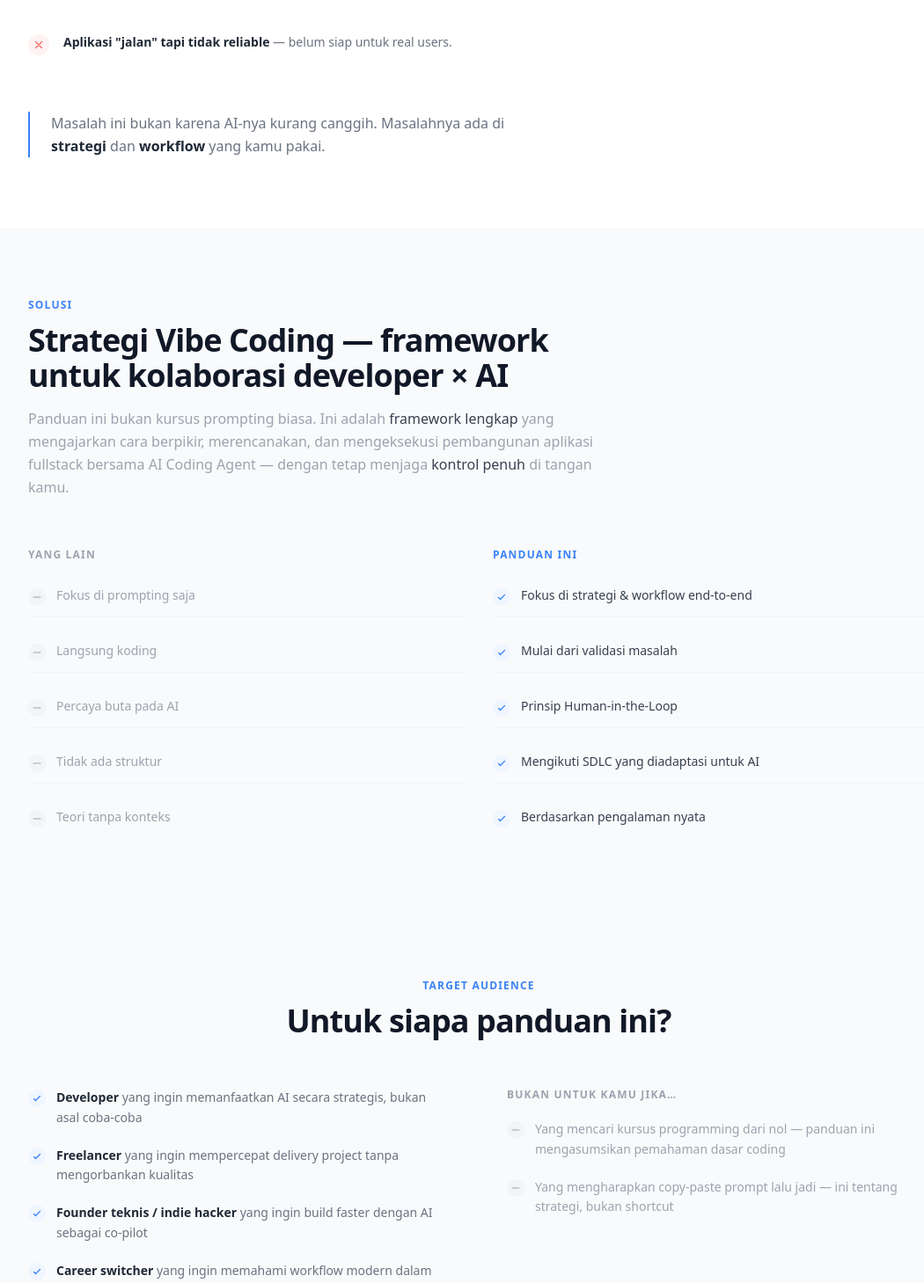
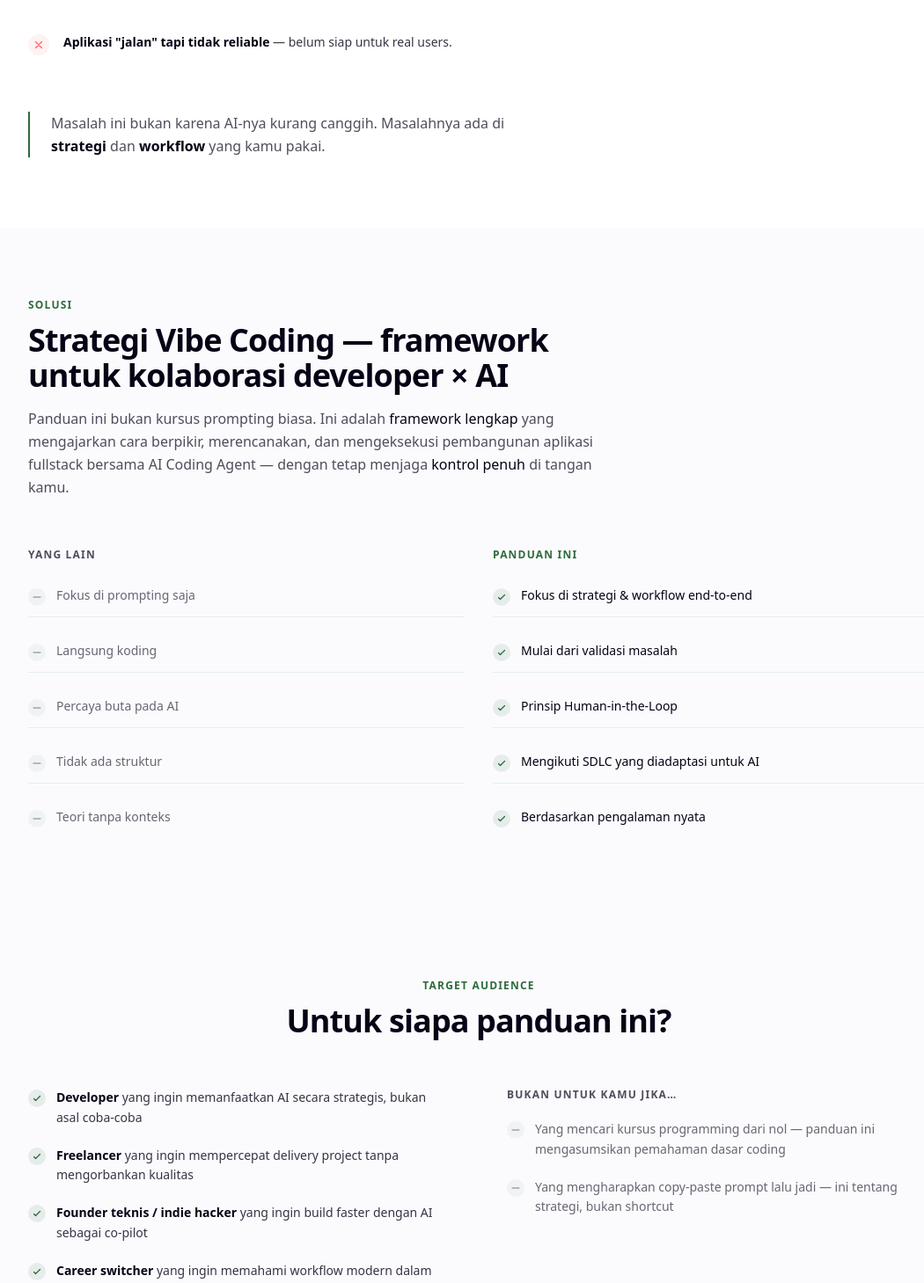
Before and after one commit to hellodit/mahirvibecoding.com, a Nuxt app: page / in a window 1280 px wide. Shown: the part 1141-2600 px from the top of the page at 88% size, without its empty margins (96-1146 px from the left). Built offline with nearby package versions, Linux system fonts and the light colour scheme.

Commit message:
style: Update component styles and background colors across the application for improved visual consistency and readability.

```diff
--- a/app/app.vue
+++ b/app/app.vue
@@ -1,5 +1,5 @@
 <template>
-  <div class="font-sans antialiased text-gray-900 bg-gray-50">
+  <div class="font-sans antialiased text-text bg-background">
     <AnnouncementBar @dismissed="announcementVisible = false" />
     <NavBar :announcement-visible="announcementVisible" />
     <main>
--- a/app/components/FooterSection.vue
+++ b/app/components/FooterSection.vue
@@ -1,13 +1,13 @@
 <template>
-  <footer class="py-12 px-6 border-t border-gray-800 bg-gray-900">
+  <footer class="py-12 px-6 border-t border-white/10 bg-primary">
     <div class="max-w-5xl mx-auto">
       <div class="flex flex-col md:flex-row items-center justify-between gap-4">
         <div class="flex items-center gap-3">
           <span class="text-sm font-bold text-white">MahirVibeCoding</span>
-          <span class="text-gray-700">·</span>
-          <span class="text-xs text-gray-400">Strategi Vibe Coding untuk Membangun Aplikasi Fullstack</span>
+          <span class="text-white/50">·</span>
+          <span class="text-xs text-white/80">Strategi Vibe Coding untuk Membangun Aplikasi Fullstack</span>
         </div>
-        <p class="text-xs text-gray-500">© 2026. All rights reserved.</p>
+        <p class="text-xs text-white/60">© 2026. All rights reserved.</p>
       </div>
     </div>
   </footer>
--- a/app/components/ProblemSection.vue
+++ b/app/components/ProblemSection.vue
@@ -3,8 +3,8 @@
     <div class="max-w-5xl mx-auto">
       <!-- Header -->
       <div class="max-w-2xl mb-14 reveal">
-        <p class="text-xs font-semibold text-blue-500 uppercase tracking-widest mb-3">Masalah</p>
-        <h2 class="text-3xl md:text-4xl font-bold text-gray-900 leading-tight tracking-tight">
+        <p class="text-xs font-semibold text-primary uppercase tracking-widest mb-3">Masalah</p>
+        <h2 class="text-3xl md:text-4xl font-bold text-text leading-tight tracking-tight">
           Kenapa banyak developer gagal memanfaatkan AI untuk coding?
         </h2>
       </div>
@@ -22,18 +22,18 @@
               <path stroke-linecap="round" stroke-linejoin="round" d="M6 18L18 6M6 6l12 12" />
             </svg>
           </div>
-          <p class="text-sm text-gray-500 leading-relaxed">
-            <span class="font-semibold text-gray-800">{{ point.bold }}</span> {{ point.rest }}
+          <p class="text-sm text-text/80 leading-relaxed">
+            <span class="font-semibold text-text">{{ point.bold }}</span> {{ point.rest }}
           </p>
         </div>
       </div>
 
       <!-- Transition -->
-      <div class="reveal border-l-2 border-blue-500 pl-6 max-w-xl">
-        <p class="text-base text-gray-500 leading-relaxed">
+      <div class="reveal border-l-2 border-primary pl-6 max-w-xl">
+        <p class="text-base text-text/70 leading-relaxed">
           Masalah ini bukan karena AI-nya kurang canggih. Masalahnya ada di
-          <span class="font-semibold text-gray-800">strategi</span> dan
-          <span class="font-semibold text-gray-800">workflow</span> yang kamu pakai.
+          <span class="font-semibold text-text">strategi</span> dan
+          <span class="font-semibold text-text">workflow</span> yang kamu pakai.
         </p>
       </div>
     </div>
--- a/app/components/SolutionSection.vue
+++ b/app/components/SolutionSection.vue
@@ -1,18 +1,18 @@
 <template>
-  <section id="solution" class="py-20 px-6 bg-gray-50">
+  <section id="solution" class="py-20 px-6 bg-background">
     <div class="max-w-5xl mx-auto">
       <!-- Header -->
       <div class="max-w-2xl mb-14 reveal">
-        <p class="text-xs font-semibold text-blue-500 uppercase tracking-widest mb-3">Solusi</p>
-        <h2 class="text-3xl md:text-4xl font-bold text-gray-900 leading-tight tracking-tight mb-4">
+        <p class="text-xs font-semibold text-primary uppercase tracking-widest mb-3">Solusi</p>
+        <h2 class="text-3xl md:text-4xl font-bold text-text leading-tight tracking-tight mb-4">
           Strategi Vibe Coding — framework untuk kolaborasi developer × AI
         </h2>
-        <p class="text-base text-gray-400 leading-relaxed">
+        <p class="text-base text-text/70 leading-relaxed">
           Panduan ini bukan kursus prompting biasa. Ini adalah
-          <span class="text-gray-700 font-medium">framework lengkap</span>
+          <span class="text-text font-medium">framework lengkap</span>
           yang mengajarkan cara berpikir, merencanakan, dan mengeksekusi pembangunan aplikasi fullstack
           bersama AI Coding Agent — dengan tetap menjaga
-          <span class="text-gray-700 font-medium">kontrol penuh</span> di tangan kamu.
+          <span class="text-text font-medium">kontrol penuh</span> di tangan kamu.
         </p>
       </div>
 
@@ -20,28 +20,28 @@
       <div class="reveal grid grid-cols-1 md:grid-cols-2 gap-8">
         <!-- Yang Lain -->
         <div class="space-y-4">
-          <p class="text-xs font-semibold text-gray-400 uppercase tracking-widest mb-2">Yang Lain</p>
+          <p class="text-xs font-semibold text-text/70 uppercase tracking-widest mb-2">Yang Lain</p>
           <div v-for="(row, index) in comparisons" :key="'other-'+index"
-            class="flex items-start gap-3 py-3 border-b border-gray-100 last:border-b-0">
-            <div class="w-5 h-5 rounded-full bg-gray-100 flex items-center justify-center flex-shrink-0 mt-0.5">
-              <svg xmlns="http://www.w3.org/2000/svg" class="w-3 h-3 text-gray-400" fill="none" viewBox="0 0 24 24" stroke="currentColor" stroke-width="2">
+            class="flex items-start gap-3 py-3 border-b border-primary/10 last:border-b-0">
+            <div class="w-5 h-5 rounded-full bg-primary/5 flex items-center justify-center flex-shrink-0 mt-0.5">
+              <svg xmlns="http://www.w3.org/2000/svg" class="w-3 h-3 text-text/50" fill="none" viewBox="0 0 24 24" stroke="currentColor" stroke-width="2">
                 <path stroke-linecap="round" stroke-linejoin="round" d="M20 12H4" />
               </svg>
             </div>
-            <p class="text-sm text-gray-400">{{ row.other }}</p>
+            <p class="text-sm text-text/60">{{ row.other }}</p>
           </div>
         </div>
         <!-- Panduan Ini -->
         <div class="space-y-4">
-          <p class="text-xs font-semibold text-blue-500 uppercase tracking-widest mb-2">Panduan Ini</p>
+          <p class="text-xs font-semibold text-primary uppercase tracking-widest mb-2">Panduan Ini</p>
           <div v-for="(row, index) in comparisons" :key="'ours-'+index"
-            class="flex items-start gap-3 py-3 border-b border-gray-100 last:border-b-0">
-            <div class="w-5 h-5 rounded-full bg-blue-50 flex items-center justify-center flex-shrink-0 mt-0.5">
-              <svg xmlns="http://www.w3.org/2000/svg" class="w-3 h-3 text-blue-500" fill="none" viewBox="0 0 24 24" stroke="currentColor" stroke-width="2.5">
+            class="flex items-start gap-3 py-3 border-b border-primary/10 last:border-b-0">
+            <div class="w-5 h-5 rounded-full bg-primary/10 flex items-center justify-center flex-shrink-0 mt-0.5">
+              <svg xmlns="http://www.w3.org/2000/svg" class="w-3 h-3 text-primary" fill="none" viewBox="0 0 24 24" stroke="currentColor" stroke-width="2.5">
                 <path stroke-linecap="round" stroke-linejoin="round" d="M5 13l4 4L19 7" />
               </svg>
             </div>
-            <p class="text-sm text-gray-700 font-medium">{{ row.ours }}</p>
+            <p class="text-sm text-text font-medium">{{ row.ours }}</p>
           </div>
         </div>
       </div>
--- a/app/components/TargetAudienceSection.vue
+++ b/app/components/TargetAudienceSection.vue
@@ -1,10 +1,10 @@
 <template>
-  <section id="target" class="py-20 px-6 bg-gray-50">
+  <section id="target" class="py-20 px-6 bg-background">
     <div class="max-w-5xl mx-auto">
       <!-- Header -->
       <div class="text-center mb-14 reveal">
-        <p class="text-xs font-semibold text-blue-500 uppercase tracking-widest mb-3">Target Audience</p>
-        <h2 class="text-3xl md:text-4xl font-bold text-gray-900 tracking-tight">
+        <p class="text-xs font-semibold text-primary uppercase tracking-widest mb-3">Target Audience</p>
+        <h2 class="text-3xl md:text-4xl font-bold text-text tracking-tight">
           Untuk siapa panduan ini?
         </h2>
       </div>
@@ -14,13 +14,13 @@
         <div class="reveal">
           <div class="space-y-5">
             <div v-for="(item, index) in targetFor" :key="index" class="flex gap-3 items-start">
-              <div class="w-5 h-5 rounded-full bg-blue-50 flex items-center justify-center flex-shrink-0 mt-0.5">
-                <svg xmlns="http://www.w3.org/2000/svg" class="w-3 h-3 text-blue-500" fill="none" viewBox="0 0 24 24" stroke="currentColor" stroke-width="2.5">
+              <div class="w-5 h-5 rounded-full bg-primary/10 flex items-center justify-center flex-shrink-0 mt-0.5">
+                <svg xmlns="http://www.w3.org/2000/svg" class="w-3 h-3 text-primary" fill="none" viewBox="0 0 24 24" stroke="currentColor" stroke-width="2.5">
                   <path stroke-linecap="round" stroke-linejoin="round" d="M5 13l4 4L19 7" />
                 </svg>
               </div>
-              <p class="text-sm text-gray-500 leading-relaxed">
-                <span class="font-semibold text-gray-800">{{ item.bold }}</span> {{ item.rest }}
+              <p class="text-sm text-text/80 leading-relaxed">
+                <span class="font-semibold text-text">{{ item.bold }}</span> {{ item.rest }}
               </p>
             </div>
           </div>
@@ -28,15 +28,15 @@
 
         <!-- Not for -->
         <div class="reveal reveal-delay-2">
-          <p class="text-xs font-semibold text-gray-400 uppercase tracking-widest mb-5">Bukan untuk kamu jika…</p>
+          <p class="text-xs font-semibold text-text/70 uppercase tracking-widest mb-5">Bukan untuk kamu jika…</p>
           <div class="space-y-5">
             <div v-for="(item, index) in notFor" :key="index" class="flex gap-3 items-start">
-              <div class="w-5 h-5 rounded-full bg-gray-100 flex items-center justify-center flex-shrink-0 mt-0.5">
-                <svg xmlns="http://www.w3.org/2000/svg" class="w-3 h-3 text-gray-400" fill="none" viewBox="0 0 24 24" stroke="currentColor" stroke-width="2">
+              <div class="w-5 h-5 rounded-full bg-primary/5 flex items-center justify-center flex-shrink-0 mt-0.5">
+                <svg xmlns="http://www.w3.org/2000/svg" class="w-3 h-3 text-text/50" fill="none" viewBox="0 0 24 24" stroke="currentColor" stroke-width="2">
                   <path stroke-linecap="round" stroke-linejoin="round" d="M20 12H4" />
                 </svg>
               </div>
-              <p class="text-sm text-gray-400 leading-relaxed">{{ item }}</p>
+              <p class="text-sm text-text/60 leading-relaxed">{{ item }}</p>
             </div>
           </div>
         </div>
```
Also changed, not shown: app/components/CurriculumSection.vue (+30 -30 lines), app/components/FaqSection.vue (+7 -7 lines), app/components/FinalCtaSection.vue (+12 -12 lines), app/components/NavBar.vue (+9 -9 lines), app/components/PricingSection.vue (+28 -28 lines), app/components/TrustSection.vue (+6 -6 lines).
